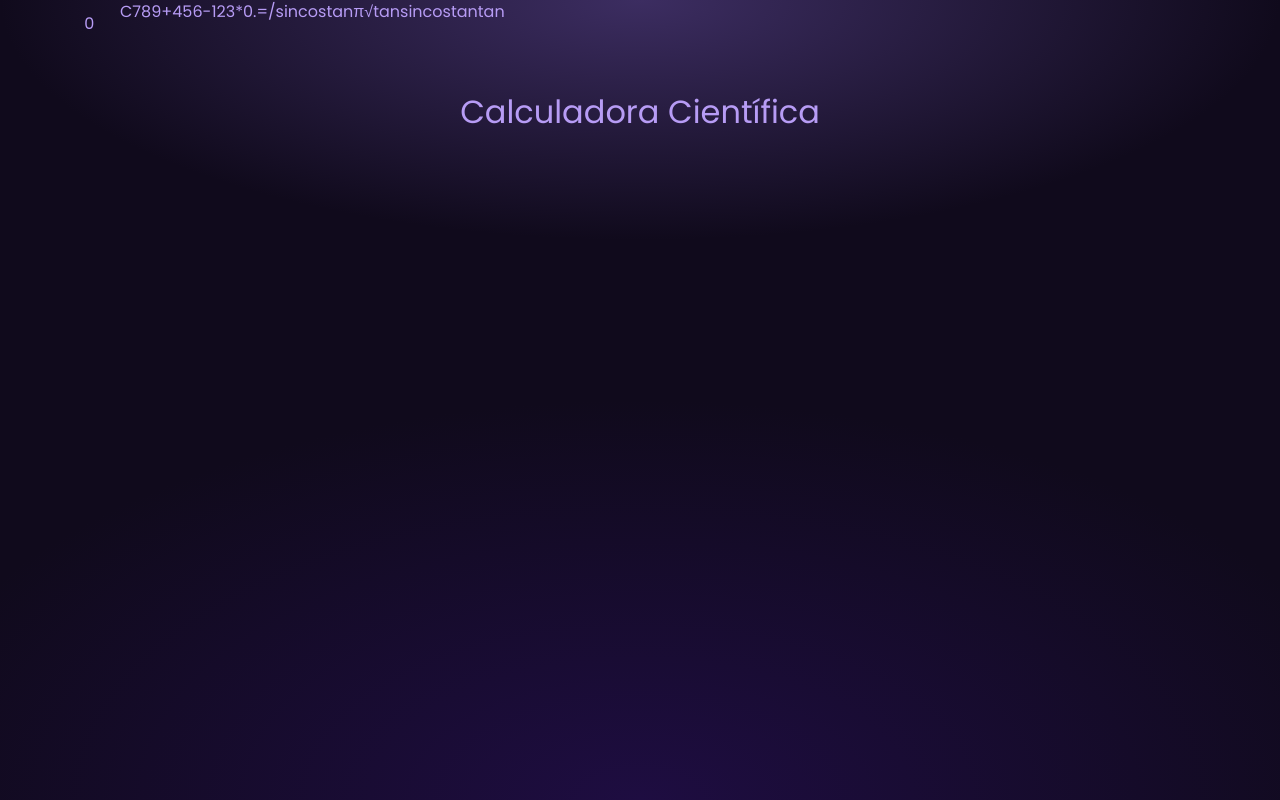
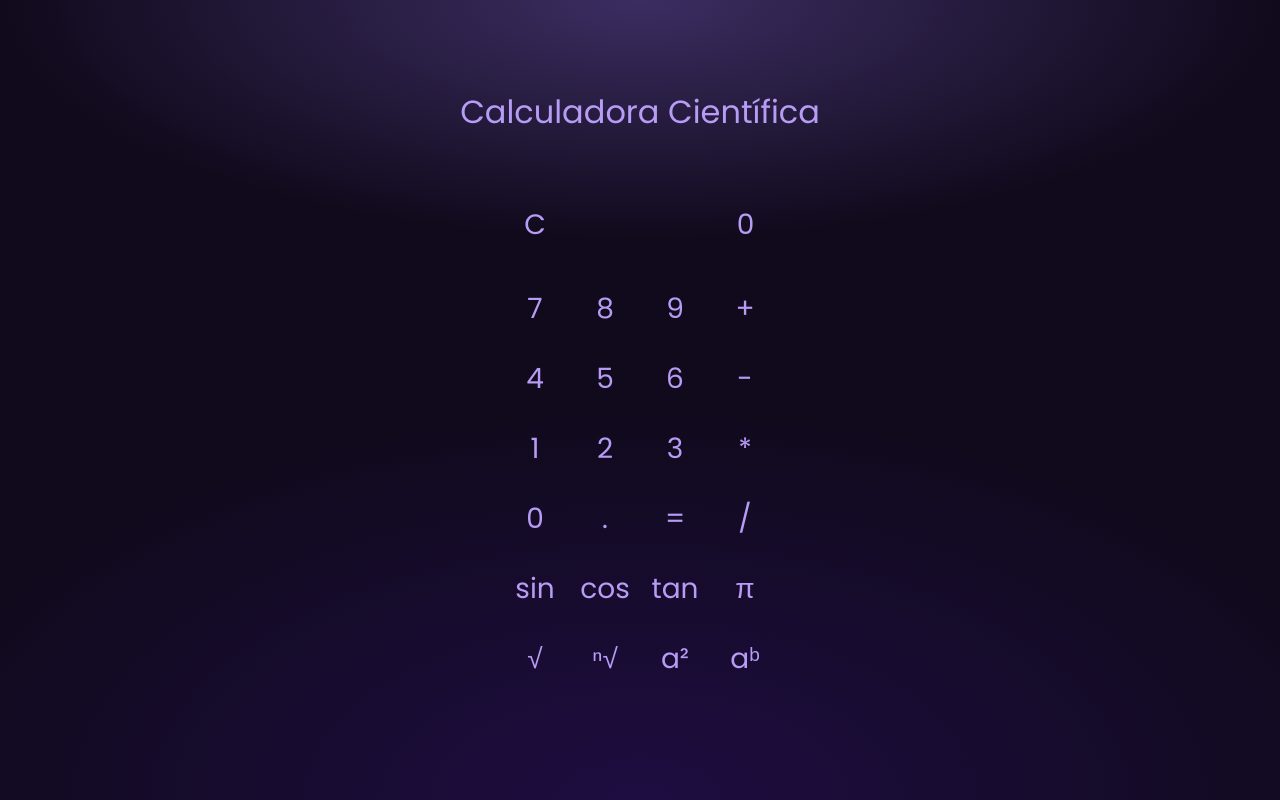
Before and after one commit to qbyuir/MultiCalculatorR, a React (Vite) app: page / in a window 1280 px wide. Built offline with nearby package versions, Linux system fonts and the light colour scheme.

Commit message:
added more functions, more buttons

```diff
--- a/src/components/Matcalc.jsx
+++ b/src/components/Matcalc.jsx
@@ -1,76 +1,175 @@
-import { useState } from "react";
+import React, { useState, useEffect } from "react";
 
-export function Matcalc() {
+export default function Matcalc() {
+  useEffect(() => {
+    var viewer = document.querySelector('#viewer');
+    var equals = document.querySelector('#equals');
+    var clear = document.querySelector('#clear');
+    var nums = document.querySelectorAll('#num');
+    var ops = document.querySelectorAll('#ops');
 
-    return (
-     <>
-       {/* <div id="sciCalc" className="text-center p-8 ml-15 w-[calc(100% - 240px)]">
-            <h2 id="sciTitle" className="text-default text-2r max-w-60r left-1/2 bottom-7/8 absolute -translate-x-2/4 -translate-y-2/4">Calculadora Científica</h2>
-         <div id="sci-calculator" className="absolute m-0 mx-auto text-28px w-40 pt-20 pb-8 px-0 top-55 left-1/2 -translate-x-2/4 -translate-y-2/4">
-            <button class="clear" id="clear" className="text-default cursor-pointer bg-transparent float-left w-8 h-8 m-1 border-0 rounded-2xl transition-btn">C</button>
-            <div class="viewer "id="viewer" className="text-default float-left text-right text-ellipsis overflow-hidden leading-3r pr-1.6 w-7.5 h-12">0</div>
-            <button class="num" data-num="7" className="text-default cursor-pointer bg-transparent float-left w-8 h-8 m-1 border-0 rounded-2xl transition-btn">7</button>
-            <button class="num" data-num="8" className="text-default cursor-pointer bg-transparent float-left w-8 h-8 m-1 border-0 rounded-2xl transition-btn">8</button>
-            <button class="num" data-num="9" className="text-default cursor-pointer bg-transparent float-left w-8 h-8 m-1 border-0 rounded-2xl transition-btn">9</button>
-            <button class="ops" data-ops="plus" id="plus" className="text-default cursor-pointer bg-transparent float-left w-8 h-8 m-1 border-0 rounded-2xl transition-btn">+</button>
+    var theNum = '';
+    var prevNum = '';
+    var resultNum;
+    var operator;
+    var lastInput = ''
 
-            <button class="num" data-num="4" className="text-default cursor-pointer bg-transparent float-left w-8 h-8 m-1 border-0 rounded-2xl transition-btn">4</button>
-            <button class="num" data-num="5" className="text-default cursor-pointer bg-transparent float-left w-8 h-8 m-1 border-0 rounded-2xl transition-btn">5</button>
-            <button class="num" data-num="6" className="text-default cursor-pointer bg-transparent float-left w-8 h-8 m-1 border-0 rounded-2xl transition-btn">6</button>
-            <button class="ops" data-ops="minus" className="text-default cursor-pointer bg-transparent float-left w-8 h-8 m-1 border-0 rounded-2xl transition-btn">-</button>
+    nums.forEach((num) => {
+      num.addEventListener('click', (e) => {
+        theNum += e.target.getAttribute('data-num');
+        viewer.innerText = theNum;
+      });
+    });
 
-            <button class="num" data-num="1" className="text-default cursor-pointer bg-transparent float-left w-8 h-8 m-1 border-0 rounded-2xl transition-btn">1</button>
-            <button class="num" data-num="2" className="text-default cursor-pointer bg-transparent float-left w-8 h-8 m-1 border-0 rounded-2xl transition-btn">2</button>
-            <button class="num" data-num="3" className="text-default cursor-pointer bg-transparent float-left w-8 h-8 m-1 border-0 rounded-2xl transition-btn">3</button>
-            <button class="ops" data-ops="times" className="text-default cursor-pointer bg-transparent float-left w-8 h-8 m-1 border-0 rounded-2xl transition-btn">*</button>
+    ops.forEach((op) => {
+      op.addEventListener('click', (e) => {
+        prevNum = theNum;
+        theNum = '';
+        operator = e.target.getAttribute('data-ops');
+        switch (operator) {
+          case 'plus':
+            viewer.innerText = '+';
+            break;
+          case 'minus':
+            viewer.innerText = '-';
+            break;
+          case 'times':
+            viewer.innerText = '*';
+            break;
+          case 'divided by':
+            viewer.innerText = '/';
+            break;
+          case 'sin':
+            viewer.innerText = 'sin('
+            break;
+          case 'cos':
+            viewer.innerText = 'cos('
+            break;
+          case 'tan':
+            viewer.innerText = 'tan('
+            break;
+          case 'pi':
+            viewer.innerText = 'π'
+            break;
+          case 'sqrt':
+            viewer.innerText = '√'
+            break;
+          case 'nth-root':
+            viewer.innerText = 'n√('
+            break;
+          case 'power':
+            viewer.innerText = '^'
+            break;
+          case 'nth-power':
+            viewer.innerText = 'x^n'
+            break;
+          }
+          lastInput = operator
+      });
+    });
 
-            <button class="num" data-num="0" className="text-default cursor-pointer bg-transparent float-left w-8 h-8 m-1 border-0 rounded-2xl transition-btn">0</button>
-            <button class="num" data-num="." className="text-default cursor-pointer bg-transparent float-left w-8 h-8 m-1 border-0 rounded-2xl transition-btn">.</button>
-         </div>
-       </div> */}
-        <h2 id="calcTitle" className="absolute text-2r max-w-60r bottom-7/8 left-1/2 -translate-x-1/2 -translate-y-1/2"> Calculadora Científica </h2>
+    equals.addEventListener('click', () => {
+      prevNum = parseFloat(prevNum);
+      theNum = parseFloat(theNum);
+      switch (operator) {
+        case 'plus':
+          resultNum = prevNum + theNum;
+          break;
+        case 'minus':
+          resultNum = prevNum - theNum;
+          break;
+        case 'times':
+          resultNum = prevNum * theNum;
+          break;
+        case 'divided by':
+          resultNum = prevNum / theNum;
+          break;
+        case 'sin':
+          resultNum = Math.sin(theNum)
+          break;
+        case 'cos':
+          resultNum = Math.cos(theNum)
+          break;
+        case 'tan':
+          resultNum = Math.tan(theNum)
+          break;
+        case 'pi':
+          resultNum = Math.PI
+          break;
+        case 'sqrt':
+          resultNum = Math.sqrt(theNum)
+          break;
+        case 'nth-root':
+          resultNum = Math.pow(prevNum, 1 / theNum)
+          break;
+        case 'power':
+          resultNum = Math.pow(prevNum, theNum)
+          break;
+        case 'nth-power':
+          resultNum = Math.pow(prevNum, theNum)
+          break;
+        default:
+          resultNum = theNum;
+      }
+      viewer.innerText = resultNum;
+      prevNum = '';
+      theNum = resultNum;
+    });
 
-        <div className="absolute m-0 w-40 text-28px pt-20 pb-8 top-55 left-1/2 -translate-x-1/2 -translate-y-1/2 text-center" class="calculator">
+    clear.addEventListener('click', () => {
+      prevNum = '';
+      theNum = '';
+      viewer.innerText = '0';
+    });
 
-          <button class="clear" className="">C</button>
-          <div class="viewer" className=" float-left text-right text-ellipsis overflow-hidden leading-3r w-7.5 h-12 pr-1.6">0</div>
+    return () => {
+      nums.forEach((num) => num.removeEventListener('click', () => {}));
+      ops.forEach((op) => op.removeEventListener('click', () => {}));
+      equals.removeEventListener('click', () => {});
+      clear.removeEventListener('click', () => {});
+    };
+  }, []);
 
-          <button class="num" className="">7</button>
-          <button class="num" className="">8</button>
-          <button class="num" className="">9</button>
-          <button class="ops" data-ops="ops" className="">+</button>
+  return (
+    <>
+      <h2 id="calcTitle" className="absolute font-normal text-2r max-w-60r bottom-7/8 left-1/2 -translate-x-1/2 -translate-y-1/2">
+        Calculadora Científica
+      </h2>
 
-          <button class="num" className="">4</button>
-          <button class="num" className="">5</button>
-          <button class="num" className="">6</button>
-          <button class="ops" className="">-</button>
+      <div id="calculator" className="absolute mx-[auto] my-0 w-[10em] text-[28px] pt-[5em] px-0 pb-[2em] top-1/2 left-1/2 -translate-x-1/2 -translate-y-1/2 text-center">
+        <button id="clear" className="float-left [font:inherit] border-[0] rounded-[1em] m-[0.25em] w-[2em] h-[2em] hover:bg-[rgba(42,_50,_113,_0.28)] [transition:all_0.5s]">C</button>
+        <div id="viewer" className="whitespace-nowrapfloat-left text-right text-ellipsis overflow-hidden leading-[2.5em] w-[7.5em] h-[3em] pr-[1.6rem]">0</div>
 
-          <button class="num" className="">1</button>
-          <button class="num" className="">2</button>
-          <button class="num" className="">3</button>
-          <button class="ops" className="">*</button>
+        <button id="num" data-num="7" className="float-left [font:inherit] border-[0] rounded-[1em] m-[0.25em] w-[2em] h-[2em] hover:bg-[rgba(42,_50,_113,_0.28)] [transition:all_0.5s]">7</button>
+        <button id="num" data-num="8" className="float-left [font:inherit] border-[0] rounded-[1em] m-[0.25em] w-[2em] h-[2em] hover:bg-[rgba(42,_50,_113,_0.28)] [transition:all_0.5s]">8</button>
+        <button id="num" data-num="9" className="float-left [font:inherit] border-[0] rounded-[1em] m-[0.25em] w-[2em] h-[2em] hover:bg-[rgba(42,_50,_113,_0.28)] [transition:all_0.5s]">9</button>
+        <button id="ops" data-ops="plus" className="float-left [font:inherit] border-[0] rounded-[1em] m-[0.25em] w-[2em] h-[2em] hover:bg-[rgba(42,_50,_113,_0.28)] [transition:all_0.5s]">+</button>
 
-          <button class="num" className="">0</button>
-          <button class="num" className="">.</button>
-          <button class="equals" className="">=</button>
-          <button class="ops" className="">/</button>
+        <button id="num" data-num="4" className="float-left [font:inherit] border-[0] rounded-[1em] m-[0.25em] w-[2em] h-[2em] hover:bg-[rgba(42,_50,_113,_0.28)] [transition:all_0.5s]">4</button>
+        <button id="num" data-num="5" className="float-left [font:inherit] border-[0] rounded-[1em] m-[0.25em] w-[2em] h-[2em] hover:bg-[rgba(42,_50,_113,_0.28)] [transition:all_0.5s]">5</button>
+        <button id="num" data-num="6" className="float-left [font:inherit] border-[0] rounded-[1em] m-[0.25em] w-[2em] h-[2em] hover:bg-[rgba(42,_50,_113,_0.28)] [transition:all_0.5s]">6</button>
+        <button id="ops" data-ops="minus" className="float-left [font:inherit] border-[0] rounded-[1em] m-[0.25em] w-[2em] h-[2em] hover:bg-[rgba(42,_50,_113,_0.28)] [transition:all_0.5s]">-</button>
 
-          <button class="sin">sin</button>
-          <button class="cos">cos</button>
-          <button class="tan">tan</button>
+        <button id="num" data-num="1" className="float-left [font:inherit] border-[0] rounded-[1em] m-[0.25em] w-[2em] h-[2em] hover:bg-[rgba(42,_50,_113,_0.28)] [transition:all_0.5s]">1</button>
+        <button id="num" data-num="2" className="float-left [font:inherit] border-[0] rounded-[1em] m-[0.25em] w-[2em] h-[2em] hover:bg-[rgba(42,_50,_113,_0.28)] [transition:all_0.5s]">2</button>
+        <button id="num" data-num="3" className="float-left [font:inherit] border-[0] rounded-[1em] m-[0.25em] w-[2em] h-[2em] hover:bg-[rgba(42,_50,_113,_0.28)] [transition:all_0.5s]">3</button>
+        <button id="ops" data-ops="times" className="float-left [font:inherit] border-[0] rounded-[1em] m-[0.25em] w-[2em] h-[2em] hover:bg-[rgba(42,_50,_113,_0.28)] [transition:all_0.5s]">*</button>
 
-          <button class="pi">π</button>
-          <button class="root">√</button>
-          <button class="exp">tan</button>
-          <button class="exp">sin</button>
-          <button class="ops">cos</button>
-          <button class="ops">tan</button>
-          <button class="ops">tan</button>
+        <button id="num" data-num="0" className="float-left [font:inherit] border-[0] rounded-[1em] m-[0.25em] w-[2em] h-[2em] hover:bg-[rgba(42,_50,_113,_0.28)] [transition:all_0.5s]">0</button>
+        <button id="num" data-num="." className="float-left [font:inherit] border-[0] rounded-[1em] m-[0.25em] w-[2em] h-[2em] hover:bg-[rgba(42,_50,_113,_0.28)] [transition:all_0.5s]">.</button>
+        <button id="equals" data-result="" className="float-left [font:inherit] border-[0] rounded-[1em] m-[0.25em] w-[2em] h-[2em] hover:bg-[rgba(42,_50,_113,_0.28)] [transition:all_0.5s]">=</button>
+        <button id="ops" data-ops="divided by" className="float-left [font:inherit] border-[0] rounded-[1em] m-[0.25em] w-[2em] h-[2em] hover:bg-[rgba(42,_50,_113,_0.28)] [transition:all_0.5s]">/</button>
 
+        <button id="ops" data-ops="sin" className="float-left [font:inherit] border-[0] rounded-[1em] m-[0.25em] w-[2em] h-[2em] hover:bg-[rgba(42,_50,_113,_0.28)] [transition:all_0.5s]">sin</button>
+        <button id="ops" data-ops="cos" className="float-left [font:inherit] border-[0] rounded-[1em] m-[0.25em] w-[2em] h-[2em] hover:bg-[rgba(42,_50,_113,_0.28)] [transition:all_0.5s]">cos</button>
+        <button id="ops" data-ops="tan" className="float-left [font:inherit] border-[0] rounded-[1em] m-[0.25em] w-[2em] h-[2em] hover:bg-[rgba(42,_50,_113,_0.28)] [transition:all_0.5s]">tan</button>
+        <button id="ops" data-ops="pi" className="float-left [font:inherit] border-[0] rounded-[1em] m-[0.25em] w-[2em] h-[2em] hover:bg-[rgba(42,_50,_113,_0.28)] [transition:all_0.5s]">π</button>
 
-
-        </div>
-
-     </>
-    )
+        <button id="ops" data-ops="sqrt" className="float-left [font:inherit] border-[0] rounded-[1em] m-[0.25em] w-[2em] h-[2em] hover:bg-[rgba(42,_50,_113,_0.28)] [transition:all_0.5s]">√</button>
+        <button id="ops" data-ops="nth-root" className="float-left [font:inherit] border-[0] rounded-[1em] m-[0.25em] w-[2em] h-[2em] hover:bg-[rgba(42,_50,_113,_0.28)] [transition:all_0.5s]">ⁿ√</button>
+        <button id="ops" data-ops="power" className="float-left [font:inherit] border-[0] rounded-[1em] m-[0.25em] w-[2em] h-[2em] hover:bg-[rgba(42,_50,_113,_0.28)] [transition:all_0.5s]">a²</button>
+        <button id="ops" data-ops="nth-power" className="float-left [font:inherit] border-[0] rounded-[1em] m-[0.25em] w-[2em] h-[2em] hover:bg-[rgba(42,_50,_113,_0.28)] [transition:all_0.5s]">aᵇ</button>
+      </div>
+    </>
+  );
 }
--- a/src/components/Multicalculator.jsx
+++ b/src/components/Multicalculator.jsx
@@ -1,5 +1,5 @@
 import { useState } from 'react'
-import { Matcalc } from './matCalc'
+import Matcalc from './matCalc'
 
 export function Multicalculator() {
 
--- a/tailwind.config.js
+++ b/tailwind.config.js
@@ -7,7 +7,8 @@ export default {
   theme: {
     extend: {
       backgroundColor: {
-        'default': '#100a1c'
+        'default': '#100a1c',
+        'btn-hover': 'rgba(42, 50, 113, 0.28);',
       },
       backgroundImage: {
         'gradient-radial': 'radial-gradient(50% 30% ellipse at center top, #3c2d61 0%,rgba(0, 0, 0, 0) 100%), radial-gradient(60% 50% ellipse at center bottom, #1e0d41 0%, #100a1c 100%)'
```
